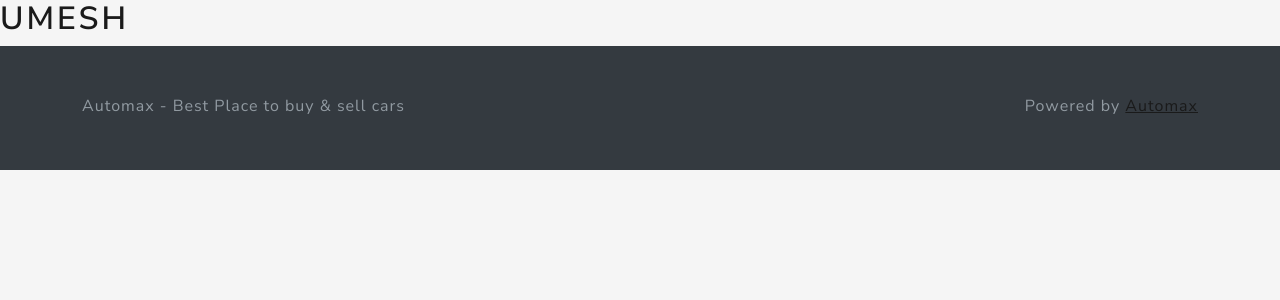
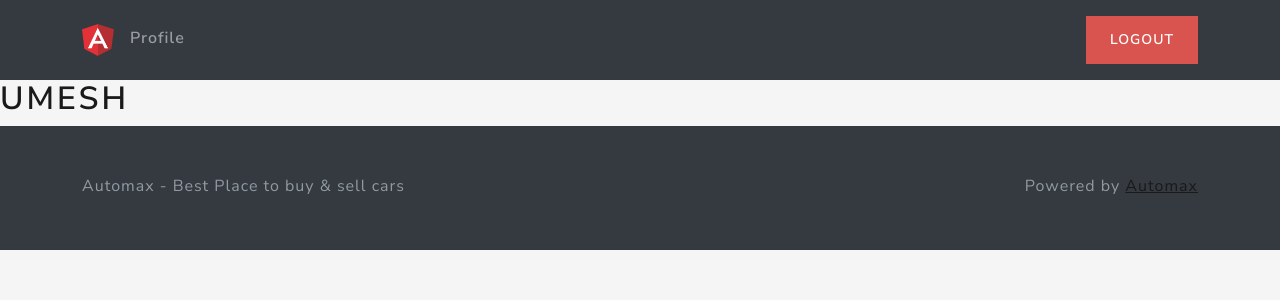
Before and after one commit to UmeshBabu7/Automax, a Django app: page /home/ in a window 1280 px wide. Shown: the top 300 px of the page. Run offline with Django 5.2, Linux system fonts and the light colour scheme; a user stored in the database is signed in; some libraries are stand-ins or nearby versions.

Commit message:
implementing header and logout features

```diff
--- a/src/main/templates/base/base.html
+++ b/src/main/templates/base/base.html
@@ -27,6 +27,30 @@
     {% endfor %}
     {% endif %}
 
+    {% block 'header' %}
+    <header class="p-3 bg-dark text-white w-100 nav-masthead">
+        <div class="container">
+            <div class="d-flex flex-wrap align-items-center justify-content-center justify-content-lg-start">
+                <a href="{% url 'home' %}"
+                    class="d-flex align-items-center mb-2 mb-lg-0 text-white text-decoration-none">
+                    <img class="bi me-2" width="32" height="32" src="{% static 'images/logo.png' %}"
+                        aria-label="Bootstrap">
+                </a>
+                {% if request.user.is_authenticated %}
+                <ul class="nav col-12 col-lg-auto me-lg-auto mb-2 justify-content-center mb-md-0">
+                    <li>
+                        <a href="" class="nav-link px-2">Profile</a>
+                    </li>
+                </ul>
+                <div class="text-end">
+                    <a type="button" href="{% url 'logout' %}" class="btn btn-danger">Logout</a>
+                </div>
+                {% endif %}
+            </div>
+        </div>
+    </header>
+    {% endblock %}
+
     {% block 'body' %}
     {% endblock %}
 </body>
--- a/src/users/urls.py
+++ b/src/users/urls.py
@@ -3,5 +3,6 @@ from .import views
 
 urlpatterns = [
     path('login/',views.login_view,name='login'),
-    path('register/',views.RegisterView.as_view(),name='register')
+    path('register/',views.RegisterView.as_view(),name='register'),
+    path('logout/',views.logout_view,name='logout')
 ]
```
Also changed, not shown: src/users/views.py (+8 -1 lines), src/db.sqlite3.
